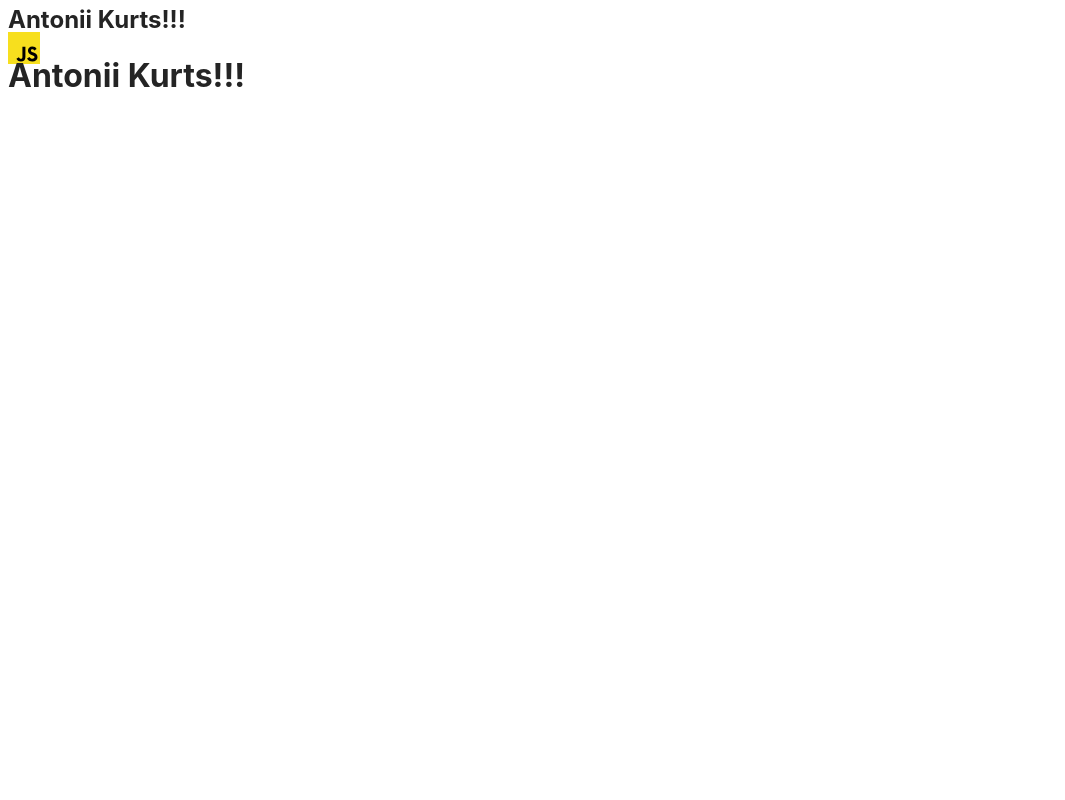
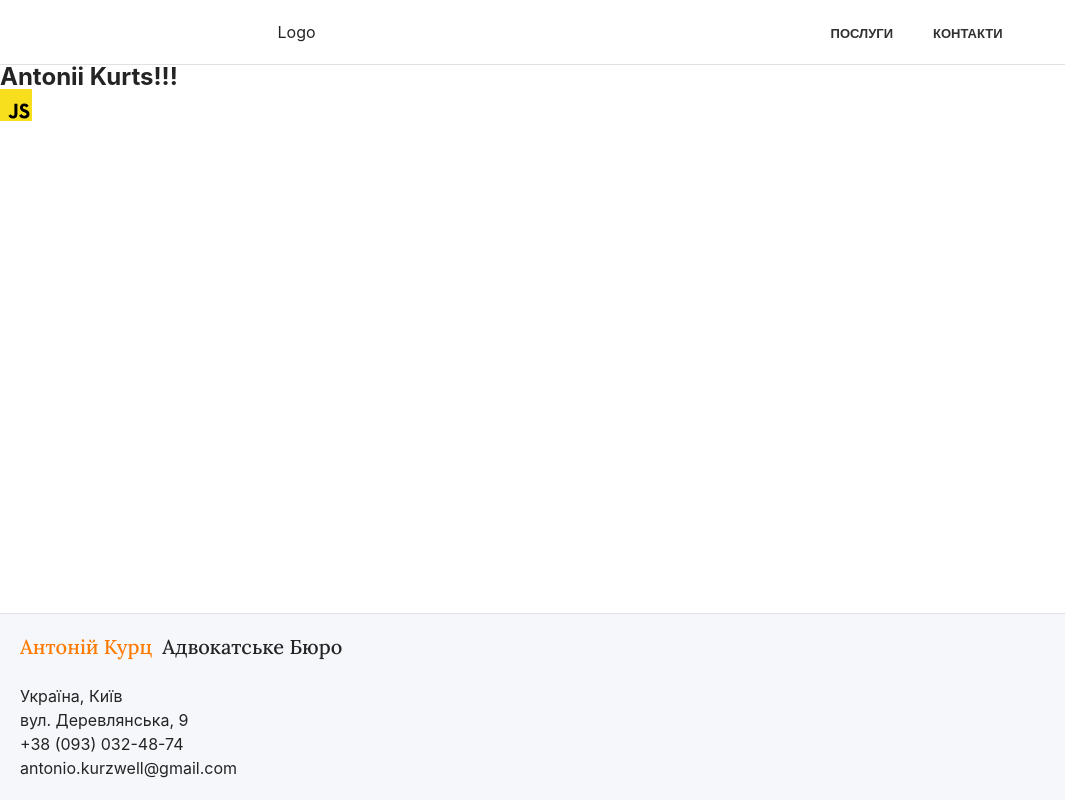
Before and after one commit to IraMira333/ak_lawyer, a website built with Vite: page src/index.html in a window 1280 px wide. Shown: the whole page, without its empty margins (0-1065 px from the left). Built offline with nearby package versions, Linux system fonts and the light colour scheme.

Commit message:
Added Header and Footer

```diff
--- a/src/css/header.css
+++ b/src/css/header.css
@@ -1,5 +1,11 @@
 .header {
-  padding: 20px 0;
+  display: flex;
+  justify-content: space-around;
+  padding: 20px;
+
+  border-bottom-color: rgb(225, 225, 225);
+  border-bottom-style: solid;
+  border-bottom-width: 1px;
 }
 
 .nav-list {
@@ -10,12 +16,36 @@
 }
 
 .nav-link {
-  font-weight: 500;
-  letter-spacing: 0.02em;
-  line-height: 1.5;
+  font-family: Poppins, sans-serif;
+  font-size: 13px;
+  font-weight: 600;
+  line-height: 1.54;
+  cursor: pointer;
+  color: rgb(49, 49, 49);
 }
 
 .nav-link:hover,
 .nav-link:focus {
   color: #747bff;
 }
+
+.footer {
+  background-color: rgb(245, 247, 250);
+  border-top-color: rgb(225, 225, 225);
+  border-top-style: solid;
+  border-top-width: 1px;
+  flex: 0 0 auto;
+  padding: 20px;
+}
+.footer-span {
+  color: rgb(255, 122, 0);
+  margin-right: 10px;
+}
+
+.footer-h5 {
+  font-family: Lora, sans-serif;
+  font-size: 20px;
+  font-weight: 500;
+
+  line-height: 1.3;
+}
--- a/src/css/styles.css
+++ b/src/css/styles.css
@@ -7,6 +7,13 @@
 @import url('./reset.css');
 @import url('./vite-promo.css');
 @import url('./header.css');
+html {
+  height: 100%;
+}
+body {
+  margin: 0;
+  height: 100%;
+}
 
 :root {
   font-family: Inter, Avenir, Helvetica, Arial, sans-serif;
@@ -23,3 +30,12 @@
   -moz-osx-font-smoothing: grayscale;
   -webkit-text-size-adjust: 100%;
 }
+.wrapperFT {
+  min-height: 100%;
+  display: flex;
+  flex-direction: column;
+}
+
+.mainFT {
+  flex: 1 0 auto;
+}
--- a/src/index.html
+++ b/src/index.html
@@ -4,21 +4,62 @@
     <meta charset="UTF-8" />
     <link rel="icon" type="image/svg+xml" href="/favicon.svg" />
     <meta name="viewport" content="width=device-width, initial-scale=1.0" />
-    <title>Vanilla App Template</title>
+    <title>Antonii Kurts Imigration Lawyer</title>
+    <link rel="preconnect" href="https://fonts.googleapis.com" />
+    <link rel="preconnect" href="https://fonts.gstatic.com" crossorigin />
+    <link
+      href="https://fonts.googleapis.com/css2?family=Poppins:ital,wght@0,300;0,500;0,600;0,700;1,300;1,500;1,600;1,700&display=swap"
+      rel="stylesheet"
+    />
+    <link
+      href="https://fonts.googleapis.com/css2?family=Lora:ital,wght@0,400..700;1,400..700&display=swap"
+      rel="stylesheet"
+    />
     <link rel="stylesheet" href="./css/styles.css" />
   </head>
   <body>
-    <load ="partials/header.html" />
+    <div class="wrapperFT">
+    <header class="header">
+      <p>Logo</p>
+      <nav class="nav">
+        <ul class="nav-list">
+          <li class="nav-item">
+            <a href="./page-2.html" class="nav-link">ПОСЛУГИ</a>
+          </li>
 
+          <li class="nav-item">
+            <a href="./page-3.html" class="nav-link">КОНТАКТИ</a>
+          </li>
+        </ul>
+      </nav>
+    </header>
+<main class="mainFT">
     <section>
       <h1>Antonii Kurts!!!</h1>
       <!-- Path to images as from index.html file -->
       <img src="./img/javascript.svg" alt="" />
     </section>
-    <h1>Antonii Kurts!!!</h1>
-    <!-- Loads the specified .html file -->
-    <load ="partials/vite-promo.html" />
-
+    </main>
+    <!--Footer-->
+    <footer class="footer">
+      <div>
+        <h5 class="footer-h5"><span class="footer-span">Антоній Курц</span>Адвокатське Бюро</h5>
+        <br> Україна, Київ </br> вул. Деревлянська, 9</p>
+         <ul class="">
+       <li class="">
+        <a href="tel:+380930324874" class=""
+         >+38 (093) 032-48-74</a
+        >
+       </li>
+       <li class="">
+        <a href="mailto:antonio.kurzwell@gmail.com" class=""
+         >antonio.kurzwell@gmail.com</a
+        >
+       </li>
+      </ul>
+      </div>
+    </footer>
+</div>
     <script type="module" src="./main.js"></script>
   </body>
 </html>
```
Also changed, not shown: src/partials/header.html (deleted, +0 -13 lines).
